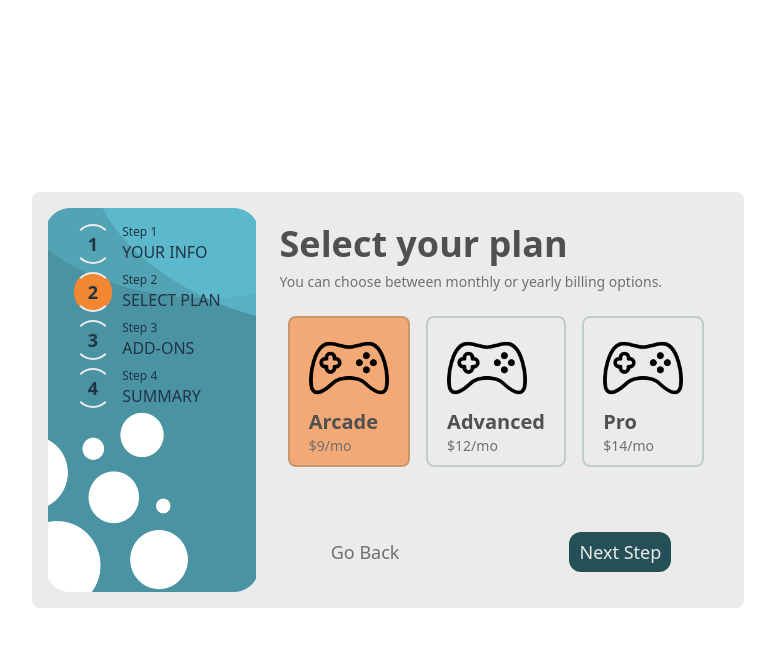
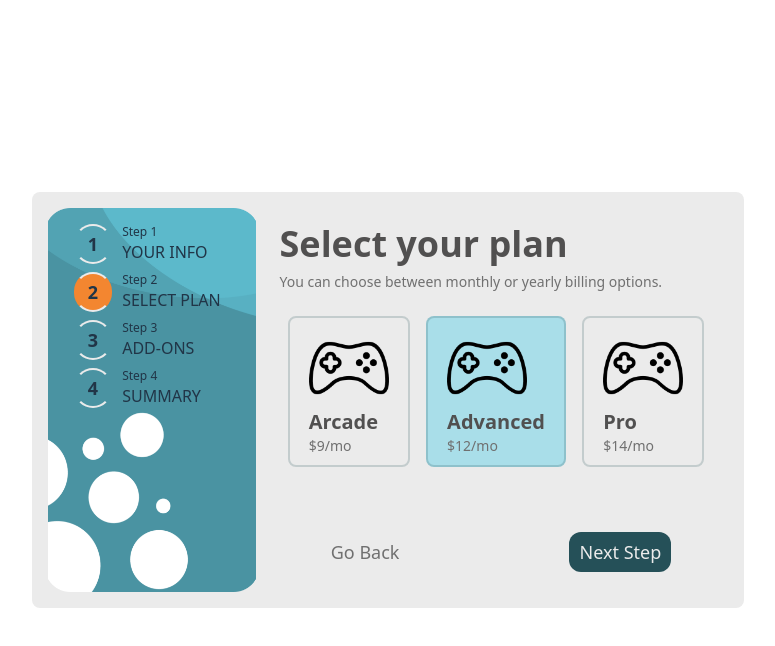
Before and after one commit to danirssx/Step-Form, a React (Vite) app: page / in a window 1280 px wide. Both pictures are taken after a click on the button "Next Step". Shown: the top 646 px of the page, without its empty margins (252-1027 px from the left). Built offline with nearby package versions, Linux system fonts and the light colour scheme.

Commit message:
States and 2nd step logic

```diff
--- a/src/App.jsx
+++ b/src/App.jsx
@@ -5,12 +5,7 @@ import Card from "./UI/Card";
 import Right from "./Forms/Right/Right";
 import Image from "./Forms/Left/Image";
 
-const INFO_STEPS = [
-  { num: 1, info: "YOUR INFO", status: true },
-  { num: 2, info: "SELECT PLAN", status: false },
-  { num: 3, info: "ADD-ONS", status: false },
-  { num: 4, info: "SUMMARY", status: false },
-];
+import { ADDS_LIST, INFO_STEPS, PLAN_LIST } from "./helpers";
 
 function App() {
   const [infoSteps, setInfoSteps] = useState(INFO_STEPS);
@@ -22,13 +17,17 @@ function App() {
   const [phone, setPhone] = useState("");
 
   // State - Plans
-  const [activePlan, setActivePlan] = useState("Arcade");
+  const [planList, addPlanList] = useState(PLAN_LIST);
+  const [activePlan, setActivePlan] = useState(PLAN_LIST[1]);
+
+  // State - Add Ons
+  const [addOns, setAddOns] = useState(ADDS_LIST);
 
   const submitHandler = (value) => {
     // Set empty values
-    setName("");
-    setEmail("");
-    setPhone("");
+    // setName("");
+    // setEmail("");
+    // setPhone("");
 
     // handling next and back
     setActInfo(value);
@@ -55,8 +54,13 @@ function App() {
           phone={phone}
           setPhone={setPhone}
           // 2nd step
+          planList={planList}
+          addPlanList={addPlanList}
           activePlan={activePlan}
           setActivePlan={setActivePlan}
+          // 3rd step
+          addOns={addOns}
+          setAddOns={setAddOns}
         />
       </Card>
     </div>
--- a/src/Forms/Left/Steps.jsx
+++ b/src/Forms/Left/Steps.jsx
@@ -2,32 +2,26 @@ import React, { useState } from "react";
 
 import StepButton from "./StepButton";
 
-
 function Steps({ infoSteps, setInfoSteps, actInfo, setActInfo }) {
-
   const booleanHandler = (event) => {
-    event.preventDefault()
+    event.preventDefault();
 
     // Modifying status value
 
-    setInfoSteps(prevSteps => {
+    setInfoSteps((prevSteps) => {
       const activeNum = +event.target.value;
       setActInfo(activeNum);
 
       const cloneHandler = prevSteps;
-      cloneHandler.map(value => {
-         value.num === activeNum ? value.status = true : value.status = false;
-      })
+      cloneHandler.map((value) => {
+        value.num === activeNum
+          ? (value.status = true)
+          : (value.status = false);
+      });
 
-      return (
-        [...cloneHandler]
-      )
-    })
-  }
-
-  console.log(infoSteps)
-
-
+      return [...cloneHandler];
+    });
+  };
 
   return (
     <form className="p-4">
--- a/src/Forms/Right/AddOns.jsx
+++ b/src/Forms/Right/AddOns.jsx
@@ -2,33 +2,10 @@ import React, { useState } from "react";
 
 import ButtonAdd from "../../UI/ButtonAdd";
 
-const addsList = [
-  {
-    service: "Online Service",
-    info: "Access to Multiplayer games",
-    price: "+$1/mo",
-    status: true,
-  },
-  {
-    service: "Larger Storage",
-    info: "Extra 1 TB of cloud save",
-    price: "+$2/mo",
-    status: false,
-  },
-  {
-    service: "Customizable profile",
-    info: "Custom theme on your profile",
-    price: "+$2/mo",
-    status: false,
-  },
-];
-
-function AddOns() {
-  const [addState, setAddState] = useState(addsList);
-
+function AddOns({ addOns, setAddOns }) {
   const addOptionHandler = (id, value) => {
-    console.log(addState);
-    setAddState((prevState) => {
+    console.log(addOns);
+    setAddOns((prevState) => {
       const cloneState = prevState.slice();
 
       cloneState[id].status = value;
@@ -44,7 +21,7 @@ function AddOns() {
         <p className="plainText text-left pb-4">
           Add-Ons help enhance your gaming experience.
         </p>
-        {addState.map((option, id) => {
+        {addOns.map((option, id) => {
           return (
             <ButtonAdd
               key={id}
@@ -57,12 +34,6 @@ function AddOns() {
             />
           );
         })}
-        <ButtonAdd
-          option="Online"
-          id="1"
-          addState={addState}
-          setAddState={setAddState}
-        />
       </div>
     </>
   );
--- a/src/Forms/Right/Plan.jsx
+++ b/src/Forms/Right/Plan.jsx
@@ -1,12 +1,15 @@
 import React from "react";
 
 import ButtonPlan from "../../UI/ButtonPlan";
-import iconMalo from "../../../icons/malo.png";
 
-function Plan({ activePlan, setActivePlan }) {
+function Plan({ planList, activePlan, setActivePlan }) {
   const buttonActiveHandler = (value) => {
-    console.log(activePlan);
-    setActivePlan(value);
+    // Find the plan that have the active value
+    const actPlan = planList.find((option) => {
+      return option.text === value;
+    });
+
+    setActivePlan(actPlan);
   };
 
   return (
@@ -19,30 +22,19 @@ function Plan({ activePlan, setActivePlan }) {
       </div>
       <div>
         <div className="space-x-4 p-2">
-          <ButtonPlan
-            bg="bg-orange-200"
-            icon={iconMalo}
-            text="Arcade"
-            price="$9/mo"
-            activePlan={activePlan}
-            buttonActiveHandler={buttonActiveHandler}
-          />
-          <ButtonPlan
-            bg="bg-blue-300"
-            icon={iconMalo}
-            text="Advanced"
-            price="$12/mo"
-            activePlan={activePlan}
-            buttonActiveHandler={buttonActiveHandler}
-          />
-          <ButtonPlan
-            bg="bg-purple"
-            icon={iconMalo}
-            text="Pro"
-            price="$14/mo"
-            activePlan={activePlan}
-            buttonActiveHandler={buttonActiveHandler}
-          />
+          {planList.map((option, id) => {
+            return (
+              <ButtonPlan
+                key={id}
+                text={option.text}
+                icon={option.icon}
+                price={option.price}
+                bg={option.bg}
+                activePlan={activePlan.text}
+                buttonActiveHandler={buttonActiveHandler}
+              />
+            );
+          })}
         </div>
       </div>
     </>
--- a/src/Forms/Right/Right.jsx
+++ b/src/Forms/Right/Right.jsx
@@ -17,8 +17,13 @@ function Right({
   setPhone,
   actInfo,
   // 2nd step
+  planList,
+  addPlanList,
   activePlan,
   setActivePlan,
+  // 3rd step
+  addOns,
+  setAddOns,
 }) {
   const buttonHandlerBack = (e) => {
     e.preventDefault();
@@ -48,9 +53,14 @@ function Right({
           />
         )}
         {actInfo === 2 && (
-          <Plan activePlan={activePlan} setActivePlan={setActivePlan} />
+          <Plan
+            planList={planList}
+            addPlanList={addPlanList}
+            activePlan={activePlan}
+            setActivePlan={setActivePlan}
+          />
         )}
-        {actInfo === 3 && <AddOns />}
+        {actInfo === 3 && <AddOns addOns={addOns} setAddOns={setAddOns} />}
         {actInfo === 4 && <Summary />}
       </div>
       <div className="space-x-40 inset-x-0 bottom-5 absolute">
--- a/src/UI/ButtonAdd.jsx
+++ b/src/UI/ButtonAdd.jsx
@@ -1,8 +1,6 @@
-import React, { useState } from "react";
+import React from "react";
 
 function ButtonAdd({ service, info, price, status, id, addOptionHandler }) {
-  const [actual, setActual] = useState("nino");
-
   const inputHandler = (e) => {
     console.log({ service, info, price, status });
 
--- a/src/UI/ButtonPlan.jsx
+++ b/src/UI/ButtonPlan.jsx
@@ -14,7 +14,7 @@ function ButtonPlan({
       ? buttonActiveHandler(event.target.parentNode.value)
       : buttonActiveHandler(event.target.value);
 
-    console.log({ text, activePlan });
+    console.log(event.target.parentNode.value);
   };
 
   return (
--- /dev/null
+++ b/src/helpers.jsx
@@ -0,0 +1,35 @@
+import iconMalo from "../icons/malo.png";
+
+export const INFO_STEPS = [
+  { num: 1, info: "YOUR INFO", status: true },
+  { num: 2, info: "SELECT PLAN", status: false },
+  { num: 3, info: "ADD-ONS", status: false },
+  { num: 4, info: "SUMMARY", status: false },
+];
+
+export const PLAN_LIST = [
+  { text: "Arcade", icon: iconMalo, price: "$9/mo", bg: "bg-orange-200" },
+  { text: "Advanced", icon: iconMalo, price: "$12/mo", bg: "bg-blue-300" },
+  { text: "Pro", icon: iconMalo, price: "$14/mo", bg: "bg-purple" },
+];
+
+export const ADDS_LIST = [
+  {
+    service: "Online Service",
+    info: "Access to Multiplayer games",
+    price: "+$1/mo",
+    status: true,
+  },
+  {
+    service: "Larger Storage",
+    info: "Extra 1 TB of cloud save",
+    price: "+$2/mo",
+    status: false,
+  },
+  {
+    service: "Customizable profile",
+    info: "Custom theme on your profile",
+    price: "+$2/mo",
+    status: false,
+  },
+];
```
